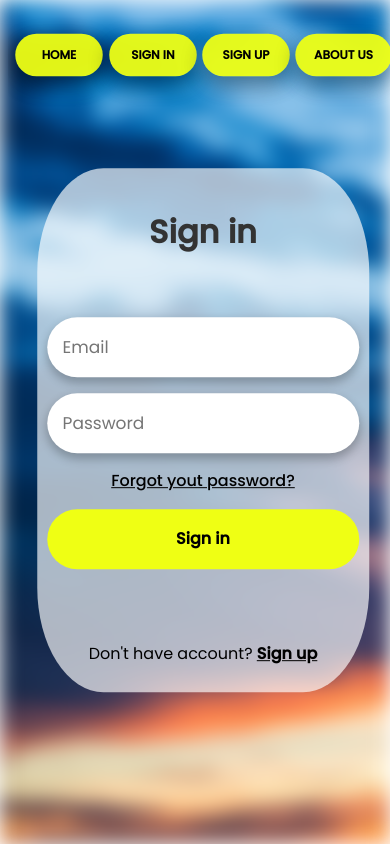
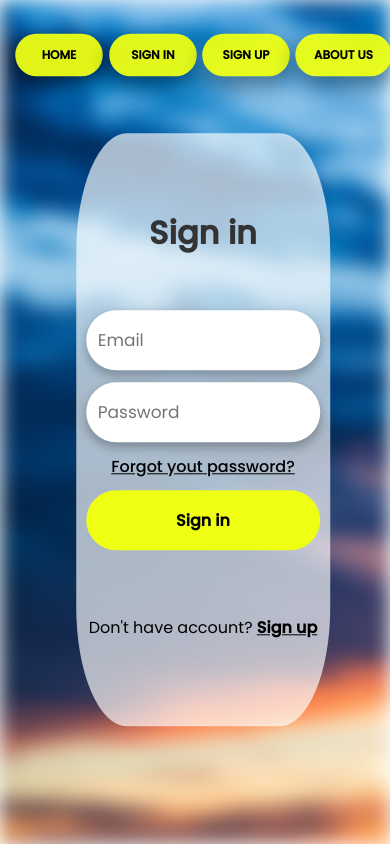
Before and after one commit to giovannicanedoli/travelhub, a Flask app: page /login in a window 390 px wide. Run offline with Flask 3, Linux system fonts and the light colour scheme.

Commit message:
login and signup responsive login-box

```diff
--- a/static/login.css
+++ b/static/login.css
@@ -180,8 +180,8 @@ body {
 @media (max-width: 1050px) {
 
     .login-box {
-        width: 80%; /* Riduci la larghezza al 80% su schermi più piccoli */
-        height: auto; /* Imposta l'altezza automaticamente per adattarsi al contenuto */
+        width: 60%; /* Riduci la larghezza al 80% su schermi più piccoli */
+        height: 68%; /* Imposta l'altezza automaticamente per adattarsi al contenuto */
     }
 
     @keyframes planeAnim {
--- a/templates/login.html
+++ b/templates/login.html
@@ -60,6 +60,7 @@
         {% else %}
         <div class="sign-up-link">
             <p>Don't have account? <a href="/register">Sign up</a></p>
+            <br>
         </div>
         {% endif %}
 
--- a/templates/signup.html
+++ b/templates/signup.html
@@ -66,6 +66,7 @@
         {% else %}
             <div class="sign-up-link">
                 <p>Already have an account? <a href="/login">Sign in</a></p>
+                <br>
             </div>
         {% endif %}
 
```
